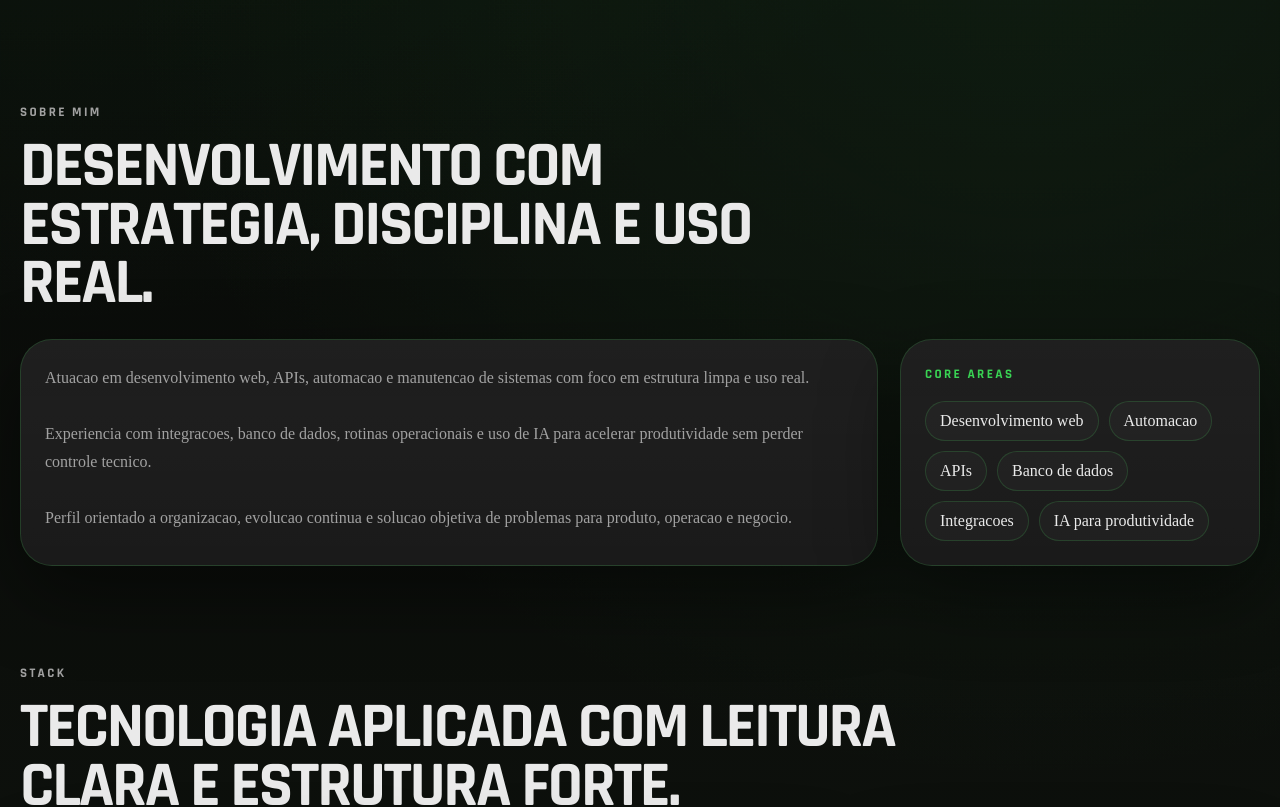
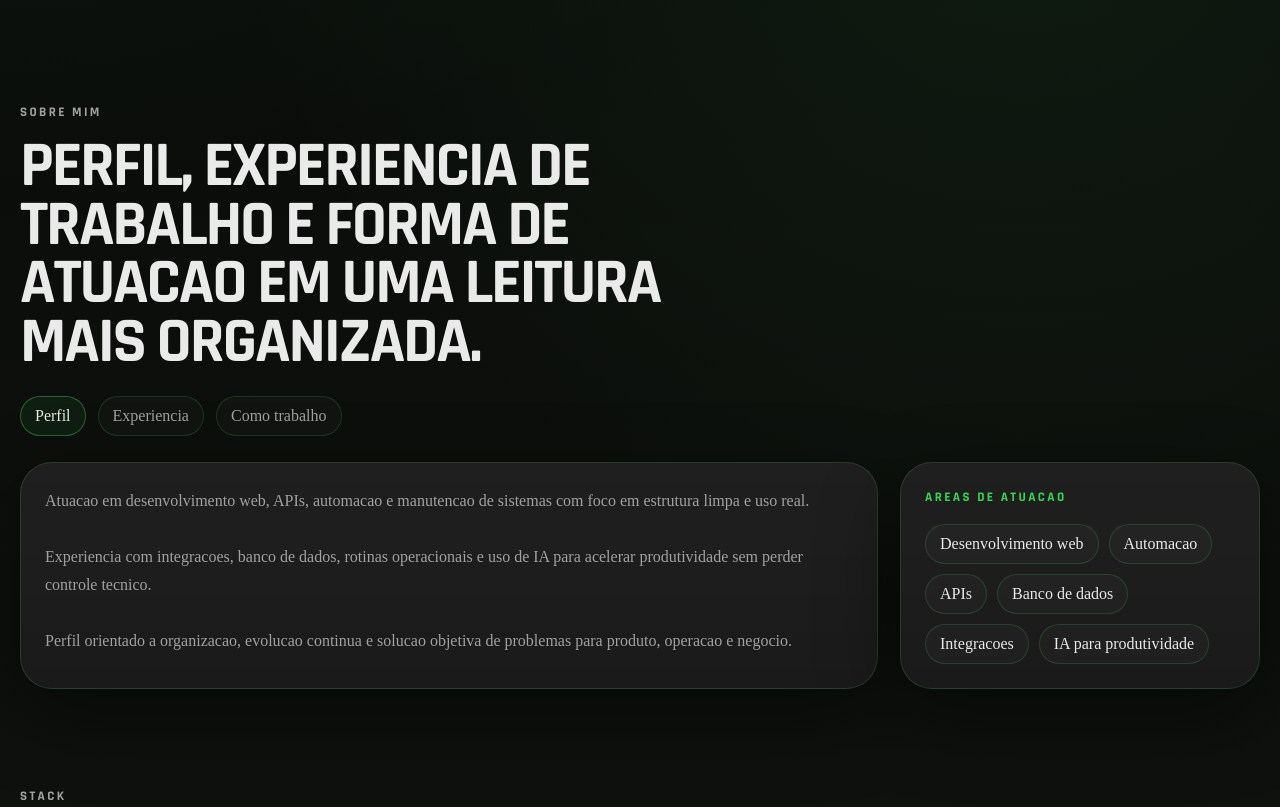
Before and after one commit to eliasdevmind/eliasdevweb, a React (Create React App) app: page / in a window 1280 px wide. Shown: the part 980-1787 px from the top of the page. Built offline with nearby package versions, Linux system fonts and the light colour scheme; the HTML template or start-up script is replaced by a standard one.

Commit message:
ajuste e paginificação

```diff
--- a/src/App.css
+++ b/src/App.css
@@ -515,9 +515,59 @@
   margin-top: 26px;
 }
 
+.tab-bar {
+  display: flex;
+  flex-wrap: wrap;
+  gap: 12px;
+  margin-top: 24px;
+}
+
+.tab-pill {
+  display: inline-flex;
+  align-items: center;
+  justify-content: center;
+  min-height: 40px;
+  padding: 0 14px;
+  border: 1px solid var(--line);
+  border-radius: 999px;
+  background: rgba(255, 255, 255, 0.025);
+  color: var(--text-secondary);
+  font: inherit;
+  cursor: pointer;
+  transition: border-color 0.2s ease, background-color 0.2s ease, color 0.2s ease;
+}
+
+.tab-pill.is-active,
+.tab-pill:hover {
+  border-color: var(--line-strong);
+  background: rgba(57, 211, 83, 0.08);
+  color: var(--text-main);
+}
+
 .about-card {
   display: grid;
   gap: 18px;
+}
+
+.about-experience-list,
+.about-method-list {
+  display: grid;
+  gap: 14px;
+}
+
+.about-experience-item,
+.about-method-item {
+  display: grid;
+  gap: 8px;
+  padding-top: 14px;
+  border-top: 1px solid var(--line);
+}
+
+.about-experience-item strong {
+  font-family: 'Rajdhani', sans-serif;
+  font-size: 1.25rem;
+  line-height: 1.1;
+  text-transform: uppercase;
 }
 
 .about-keypoints {
@@ -604,6 +654,10 @@
   animation: caseSwap 0.4s ease;
 }
 
+.project-detail-tabs {
+  margin-top: 20px;
+}
+
 .preview-topline,
 .project-card-topline,
 .project-card-footer,
@@ -667,6 +721,10 @@
   margin-top: 18px;
   padding-top: 18px;
   border-top: 1px solid var(--line);
+}
+
+.project-detail-panel {
+  margin-top: 18px;
 }
 
 .project-preview-visual {
@@ -822,51 +880,41 @@
 .project-links {
   justify-content: flex-start;
   flex-wrap: wrap;
-  margin-top: 20px;
+  gap: 14px;
+  margin-top: 18px;
 }
 
 .project-link {
   display: inline-flex;
   align-items: center;
-  justify-content: center;
-  gap: 10px;
-  min-height: 46px;
-  padding: 0 18px;
-  border: 1px solid var(--line);
-  border-radius: 999px;
-  background:
-    linear-gradient(135deg, rgba(57, 211, 83, 0.16), rgba(255, 255, 255, 0.02)),
-    rgba(10, 14, 10, 0.92);
+  gap: 8px;
+  min-height: auto;
+  padding: 0;
+  border: 0;
+  border-radius: 0;
+  background: transparent;
   color: var(--text-main);
-  font-family: 'Rajdhani', sans-serif;
-  font-size: 0.86rem;
-  font-weight: 700;
-  letter-spacing: 0.12em;
-  text-transform: uppercase;
-  box-shadow: inset 0 0 0 1px rgba(255, 255, 255, 0.03);
+  font-size: 0.95rem;
+  font-weight: 500;
+  letter-spacing: 0;
+  text-transform: none;
+  box-shadow: none;
 }
 
 .project-link-icon {
-  display: inline-grid;
-  place-items: center;
-  width: 24px;
-  height: 24px;
-  border-radius: 50%;
-  background: rgba(255, 255, 255, 0.08);
-  color: var(--accent-strong);
-  font-size: 0.72rem;
+  display: inline-block;
+  width: auto;
+  height: auto;
+  border-radius: 0;
+  background: transparent;
+  color: var(--accent);
+  font-size: 0.8rem;
   line-height: 1;
 }
 
-.project-link-live {
-  border-color: rgba(82, 240, 108, 0.28);
-}
-
-.project-link-repo {
-  border-color: rgba(255, 255, 255, 0.12);
-  background:
-    linear-gradient(135deg, rgba(255, 255, 255, 0.08), rgba(57, 211, 83, 0.05)),
-    rgba(10, 14, 10, 0.92);
+.project-link:hover {
+  color: var(--accent-strong);
+  transform: none;
 }
 
 .project-cards {
@@ -947,42 +995,11 @@
   margin: 0;
 }
 
-.project-card-highlights {
-  display: flex;
-  flex-wrap: wrap;
-  gap: 8px;
-}
-
-.project-card-highlights span {
-  display: inline-flex;
-  align-items: center;
-  min-height: 30px;
-  padding: 0 10px;
-  border-radius: 999px;
-  background: rgba(255, 255, 255, 0.04);
+.project-card-footer {
   color: var(--text-secondary);
-  font-size: 0.76rem;
+  font-size: 0.8rem;
   letter-spacing: 0.08em;
   text-transform: uppercase;
-}
-
-.project-card-footer {
-  display: grid;
-  gap: 4px;
-  font-size: 0.84rem;
-}
-
-.project-card-footer span:first-child {
-  color: var(--accent);
-  font-family: 'Rajdhani', sans-serif;
-  font-weight: 700;
-  letter-spacing: 0.12em;
-  text-transform: uppercase;
-}
-
-.project-card-footer span:last-child {
-  color: var(--text-secondary);
-  line-height: 1.6;
 }
 
 .project-empty-state {
--- a/src/App.js
+++ b/src/App.js
@@ -11,11 +11,13 @@ import SystemsSection from './components/SystemsSection';
 import {
   aboutPoints,
   categories,
+  coreAreas,
   differentials,
   heroMetrics,
   projects,
   stackGroups,
   stackItems,
+  workExperience,
 } from './data/portfolioData';
 
 function App() {
@@ -96,7 +98,11 @@ function App() {
 
       <main className="page">
         <HeroSection heroMetrics={heroMetrics} />
-        <AboutSection aboutPoints={aboutPoints} />
+        <AboutSection
+          aboutPoints={aboutPoints}
+          coreAreas={coreAreas}
+          workExperience={workExperience}
+        />
         <StackSection stackGroups={stackGroups} />
         <ProjectsSection
           categories={categories}
--- a/src/components/AboutSection.js
+++ b/src/components/AboutSection.js
@@ -1,27 +1,87 @@
-function AboutSection({ aboutPoints }) {
+import { useState } from 'react';
+
+function AboutSection({ aboutPoints, coreAreas, workExperience }) {
+  const [activeTab, setActiveTab] = useState('perfil');
+
   return (
     <section className="about-section" id="about">
       <div className="section-heading narrow">
         <p className="eyebrow">Sobre mim</p>
-        <h2>Desenvolvimento com estrategia, disciplina e uso real.</h2>
+        <h2>Perfil, experiencia de trabalho e forma de atuacao em uma leitura mais organizada.</h2>
+      </div>
+
+      <div className="tab-bar about-tab-bar" role="tablist" aria-label="Informacoes sobre Elias">
+        <button
+          className={`tab-pill${activeTab === 'perfil' ? ' is-active' : ''}`}
+          type="button"
+          role="tab"
+          aria-selected={activeTab === 'perfil'}
+          onClick={() => setActiveTab('perfil')}
+        >
+          Perfil
+        </button>
+        <button
+          className={`tab-pill${activeTab === 'experiencia' ? ' is-active' : ''}`}
+          type="button"
+          role="tab"
+          aria-selected={activeTab === 'experiencia'}
+          onClick={() => setActiveTab('experiencia')}
+        >
+          Experiencia
+        </button>
+        <button
+          className={`tab-pill${activeTab === 'atuacao' ? ' is-active' : ''}`}
+          type="button"
+          role="tab"
+          aria-selected={activeTab === 'atuacao'}
+          onClick={() => setActiveTab('atuacao')}
+        >
+          Como trabalho
+        </button>
       </div>
 
       <div className="about-layout">
         <article className="surface-card about-card">
-          {aboutPoints.map((item) => (
-            <p key={item}>{item}</p>
-          ))}
+          {activeTab === 'perfil' ? (
+            aboutPoints.map((item) => <p key={item}>{item}</p>)
+          ) : null}
+
+          {activeTab === 'experiencia' ? (
+            <div className="about-experience-list">
+              {workExperience.map((item) => (
+                <article className="about-experience-item" key={item.id}>
+                  <span className="panel-label">{item.period}</span>
+                  <strong>{item.title}</strong>
+                  <p>{item.text}</p>
+                </article>
+              ))}
+            </div>
+          ) : null}
+
+          {activeTab === 'atuacao' ? (
+            <div className="about-method-list">
+              <div className="about-method-item">
+                <span className="panel-label">Leitura do contexto</span>
+                <p>Entendimento do sistema, da operacao e do problema antes de propor ajustes ou novas entregas.</p>
+              </div>
+              <div className="about-method-item">
+                <span className="panel-label">Execucao objetiva</span>
+                <p>Implementacao com foco em estrutura limpa, clareza de fluxo e impacto real no uso do sistema.</p>
+              </div>
+              <div className="about-method-item">
+                <span className="panel-label">Evolucao continua</span>
+                <p>Melhorias incrementais, manutencao disciplinada e automacao quando isso realmente reduz atrito operacional.</p>
+              </div>
+            </div>
+          ) : null}
         </article>
 
         <aside className="surface-card about-sidecard">
-          <span className="panel-label">Core areas</span>
+          <span className="panel-label">Areas de atuacao</span>
           <div className="about-keypoints">
-            <span>Desenvolvimento web</span>
-            <span>Automacao</span>
-            <span>APIs</span>
-            <span>Banco de dados</span>
-            <span>Integracoes</span>
-            <span>IA para produtividade</span>
+            {coreAreas.map((item) => (
+              <span key={item}>{item}</span>
+            ))}
           </div>
         </aside>
       </div>
--- a/src/data/portfolioData.js
+++ b/src/data/portfolioData.js
@@ -10,6 +10,36 @@ export const aboutPoints = [
   'Atuacao em desenvolvimento web, APIs, automacao e manutencao de sistemas com foco em estrutura limpa e uso real.',
   'Experiencia com integracoes, banco de dados, rotinas operacionais e uso de IA para acelerar produtividade sem perder controle tecnico.',
   'Perfil orientado a organizacao, evolucao continua e solucao objetiva de problemas para produto, operacao e negocio.',
+];
+
+export const coreAreas = [
+  'Desenvolvimento web',
+  'Automacao',
+  'APIs',
+  'Banco de dados',
+  'Integracoes',
+  'IA para produtividade',
+];
+
+export const workExperience = [
+  {
+    id: 'web-solutions',
+    period: 'Projetos web',
+    title: 'Interfaces, modulos e fluxos de produto',
+    text: 'Desenvolvimento de interfaces, areas administrativas, autenticacao, formularios e jornadas com foco em clareza e uso real.',
+  },
+  {
+    id: 'systems-maintenance',
+    period: 'Sustentacao',
+    title: 'Manutencao e evolucao de sistemas',
+    text: 'Leitura de base existente, correcoes pontuais, ajustes em regras de negocio e melhoria progressiva sem perder estabilidade.',
+  },
+  {
+    id: 'automation-data',
+    period: 'Operacao',
+    title: 'Automacao, dados e integracoes',
+    text: 'Rotinas para reduzir tarefas manuais, integrar fontes de dados e dar mais previsibilidade a processos internos.',
+  },
 ];
 
 export const stackGroups = [
```
Also changed, not shown: src/components/ProjectsSection.js (+56 -18 lines).
